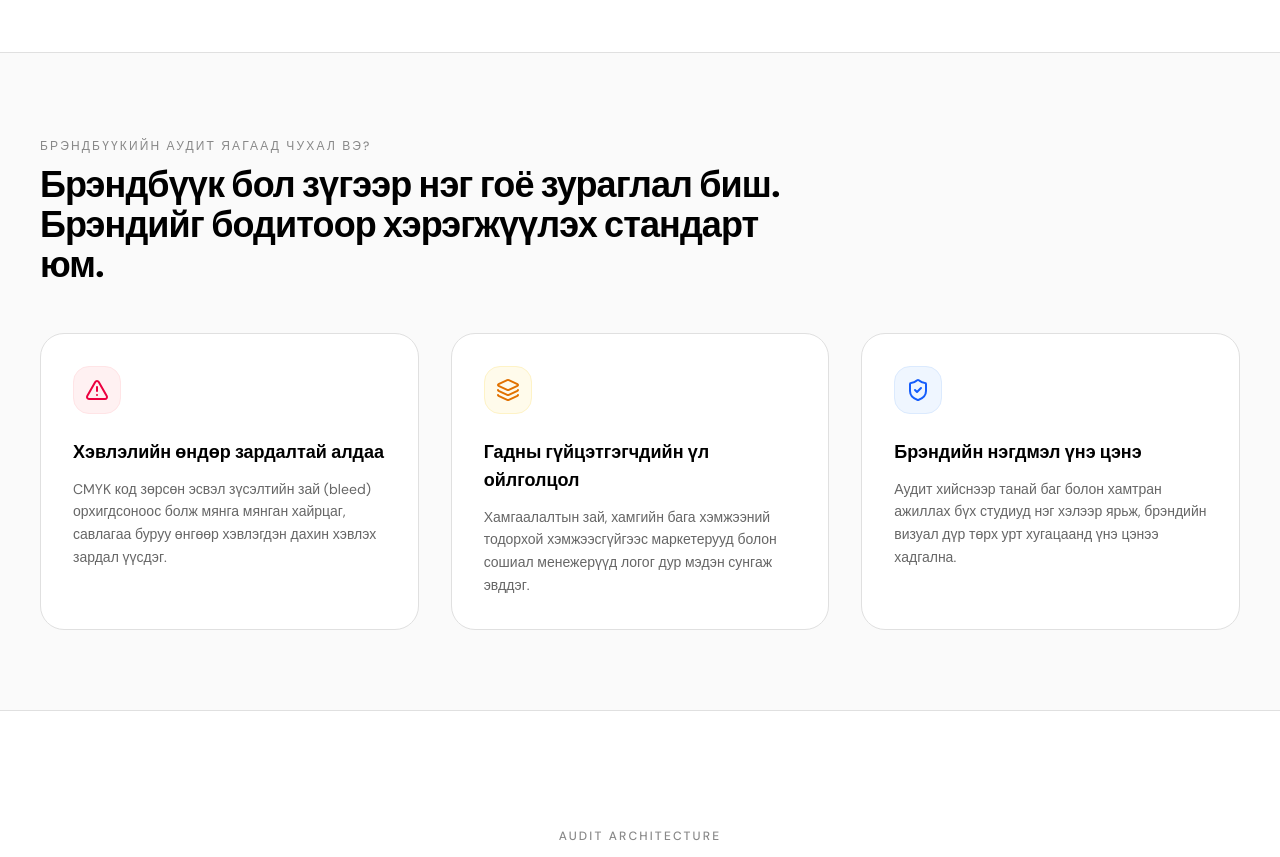
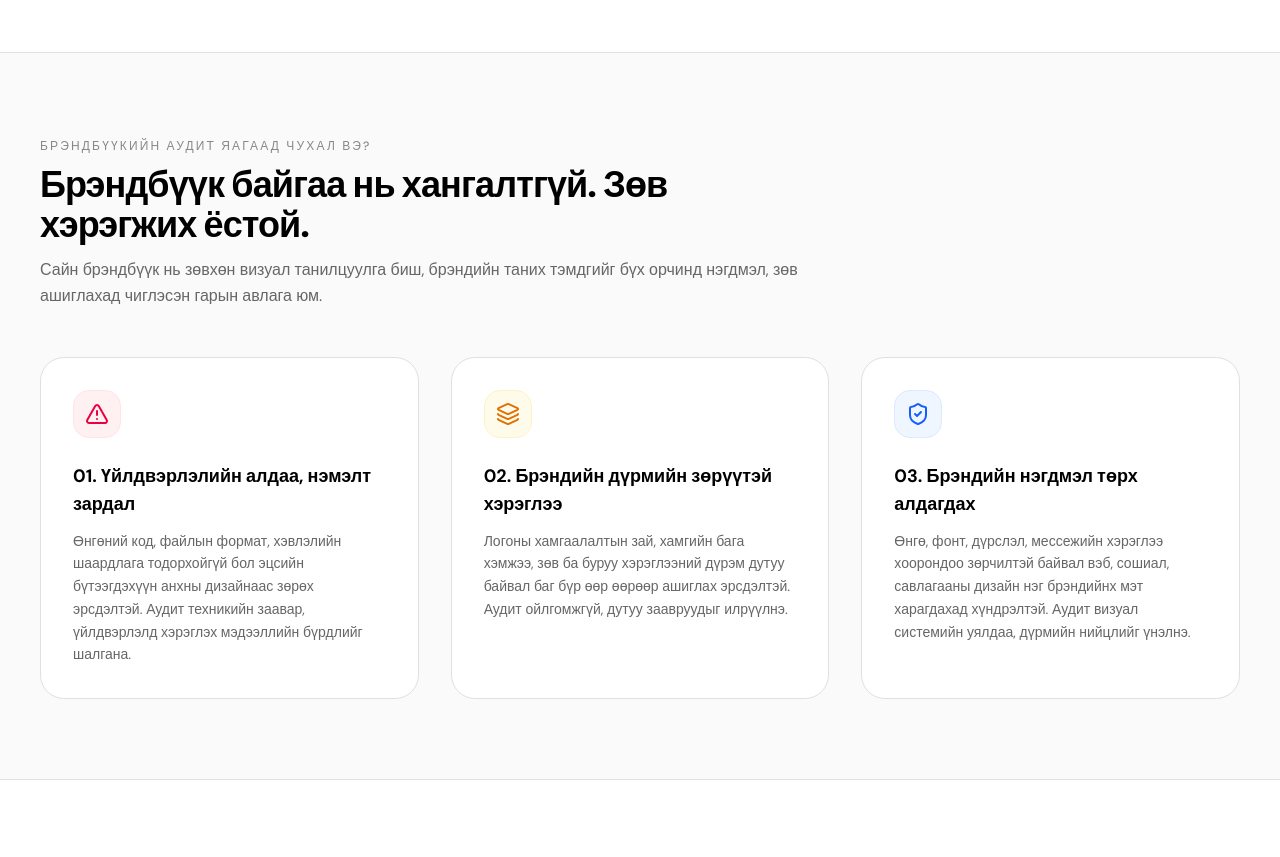
Before and after one commit to sanaaagency01-oss/portfoliowebsite, a Next.js app: page /brand-audit in a window 1280 px wide. Shown: the part 760-1617 px from the top of the page. Built offline with nearby package versions, Linux system fonts and the light colour scheme.

Commit message:
feat(brand-audit): update why audit matters section copy and 3 risk cards

```diff
--- a/app/brand-audit/page.tsx
+++ b/app/brand-audit/page.tsx
@@ -155,43 +155,46 @@ export default function BrandAuditLandingPage() {
         {/* Why Brand Audit Matters */}
         <section className="bg-[#fafafa] border-y border-[#e0e0e0] py-20 mb-20 md:mb-28">
           <div className="max-w-[1320px] mx-auto px-6 md:px-10">
-            <div className="max-w-[740px] mb-12">
+            <div className="max-w-[760px] mb-12">
               <span className="text-[#888888] text-[11px] sm:text-[12px] font-medium tracking-[0.18em] uppercase">
                 Брэндбүүкийн аудит яагаад чухал вэ?
               </span>
               <h2 className="text-3xl md:text-4xl font-black text-black tracking-tight mt-2">
-                Брэндбүүк бол зүгээр нэг гоё зураглал биш. Брэндийг бодитоор хэрэгжүүлэх стандарт юм.
+                Брэндбүүк байгаа нь хангалтгүй. Зөв хэрэгжих ёстой.
               </h2>
+              <p className="text-sm md:text-base text-[#666666] leading-relaxed mt-3">
+                Сайн брэндбүүк нь зөвхөн визуал танилцуулга биш, брэндийн таних тэмдгийг бүх орчинд нэгдмэл, зөв ашиглахад чиглэсэн гарын авлага юм.
+              </p>
             </div>
 
             <div className="grid grid-cols-1 md:grid-cols-3 gap-8">
-              <div className="rounded-3xl bg-white border border-[#e0e0e0] p-8 hover:border-black/30 transition-all">
+              <div className="rounded-3xl bg-white border border-[#e0e0e0] p-8 hover:border-black/30 transition-all flex flex-col">
                 <div className="size-12 rounded-2xl bg-rose-50 border border-rose-100 flex items-center justify-center mb-6">
                   <AlertTriangle className="size-6 text-rose-600" />
                 </div>
-                <h3 className="text-lg font-bold text-black mb-3">Хэвлэлийн өндөр зардалтай алдаа</h3>
+                <h3 className="text-lg font-bold text-black mb-3">01. Үйлдвэрлэлийн алдаа, нэмэлт зардал</h3>
                 <p className="text-sm text-[#666666] leading-relaxed">
-                  CMYK код зөрсөн эсвэл зүсэлтийн зай (bleed) орхигдсоноос болж мянга мянган хайрцаг, савлагаа буруу өнгөөр хэвлэгдэн дахин хэвлэх зардал үүсдэг.
+                  Өнгөний код, файлын формат, хэвлэлийн шаардлага тодорхойгүй бол эцсийн бүтээгдэхүүн анхны дизайнаас зөрөх эрсдэлтэй. Аудит техникийн заавар, үйлдвэрлэлд хэрэглэх мэдээллийн бүрдлийг шалгана.
                 </p>
               </div>
 
-              <div className="rounded-3xl bg-white border border-[#e0e0e0] p-8 hover:border-black/30 transition-all">
+              <div className="rounded-3xl bg-white border border-[#e0e0e0] p-8 hover:border-black/30 transition-all flex flex-col">
                 <div className="size-12 rounded-2xl bg-amber-50 border border-amber-100 flex items-center justify-center mb-6">
                   <Layers className="size-6 text-amber-600" />
                 </div>
-                <h3 className="text-lg font-bold text-black mb-3">Гадны гүйцэтгэгчдийн үл ойлголцол</h3>
+                <h3 className="text-lg font-bold text-black mb-3">02. Брэндийн дүрмийн зөрүүтэй хэрэглээ</h3>
                 <p className="text-sm text-[#666666] leading-relaxed">
-                  Хамгаалалтын зай, хамгийн бага хэмжээний тодорхой хэмжээсгүйгээс маркетерууд болон сошиал менежерүүд логог дур мэдэн сунгаж эвддэг.
+                  Логоны хамгаалалтын зай, хамгийн бага хэмжээ, зөв ба буруу хэрэглээний дүрэм дутуу байвал баг бүр өөр өөрөөр ашиглах эрсдэлтэй. Аудит ойлгомжгүй, дутуу заавруудыг илрүүлнэ.
                 </p>
               </div>
 
-              <div className="rounded-3xl bg-white border border-[#e0e0e0] p-8 hover:border-black/30 transition-all">
+              <div className="rounded-3xl bg-white border border-[#e0e0e0] p-8 hover:border-black/30 transition-all flex flex-col">
                 <div className="size-12 rounded-2xl bg-blue-50 border border-blue-100 flex items-center justify-center mb-6">
                   <ShieldCheck className="size-6 text-blue-600" />
                 </div>
-                <h3 className="text-lg font-bold text-black mb-3">Брэндийн нэгдмэл үнэ цэнэ</h3>
+                <h3 className="text-lg font-bold text-black mb-3">03. Брэндийн нэгдмэл төрх алдагдах</h3>
                 <p className="text-sm text-[#666666] leading-relaxed">
-                  Аудит хийснээр танай баг болон хамтран ажиллах бүх студиуд нэг хэлээр ярьж, брэндийн визуал дүр төрх урт хугацаанд үнэ цэнээ хадгална.
+                  Өнгө, фонт, дүрслэл, мессежийн хэрэглээ хоорондоо зөрчилтэй байвал вэб, сошиал, савлагааны дизайн нэг брэндийнх мэт харагдахад хүндрэлтэй. Аудит визуал системийн уялдаа, дүрмийн нийцлийг үнэлнэ.
                 </p>
               </div>
             </div>
```
